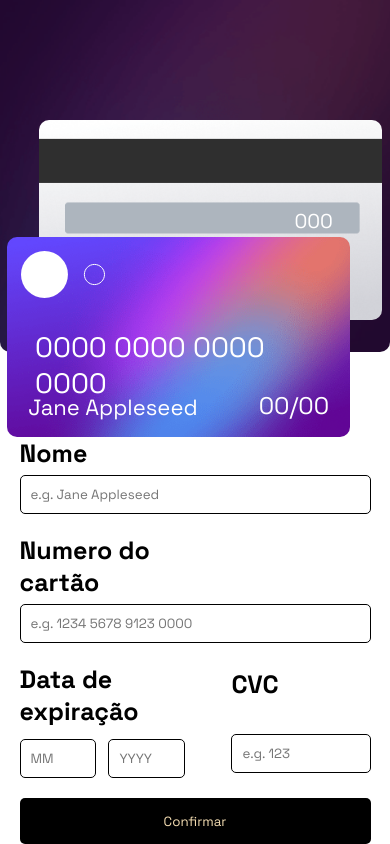
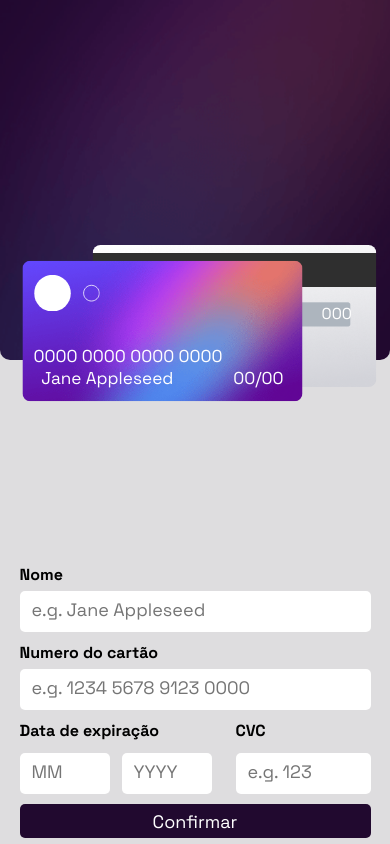
Before and after one commit to Willy-Braga/interactive-card-details-form, a plain HTML site: page index.html in a window 390 px wide. Drawn offline with Linux system fonts and the light colour scheme.

Commit message:
fix: correcting styles for mobile

```diff
--- a/src/css/styles.css
+++ b/src/css/styles.css
@@ -1,8 +1,8 @@
 body{
-    font-family: "Space Grotesk", system-ui;
     font-size: 18px;
     height: 100vh;
     justify-content: space-between;
+    background-color: rgb(222, 221, 223);
 }
 
 .background-card{
@@ -25,13 +25,14 @@ body{
     color: white;
     background: url(../images/bg-card-front.png) no-repeat center center;
     background-size: cover;
-    width: 88%;
-    height: 200px;
+    width: 92%;
+    height: 180px;
     border-radius: 10px;
     position: absolute;
-    left: 7px;
-    bottom: -85px;
+    left: -17px;
+    bottom: -61px;
     z-index: 2;
+    transform: scale(0.78);
 }
 
 .description-card div{
@@ -45,16 +46,16 @@ body{
 
 .description-card .number-card{
     position: absolute;
-    top: 92px;
-    left: 28px;
+    top: 108px;
+    left: 14px;
     width: 85%;
-    font-size: 28px;
+    font-size: 22px;
 }
 
 .img-logo{
     position: absolute;
-    left: 14px;
-    top: 14px;
+    left: 15px;
+    top: 18px;
 }
 
 .name-card{
@@ -62,7 +63,7 @@ body{
 }
 
 .date-card{
-    font-size: 24px;
+    font-size: 22px;
     text-align: end;
     width: 26%;
 }
@@ -80,12 +81,13 @@ body{
 .cvc-card-container{
     background: url(../images/bg-card-back.png) no-repeat center center;
     background-size: cover;
-    width: 88%;
-    height: 200px;
+    width: 92%;
+    height: 180px;
     position: absolute;
     border-radius: 10px;
-    right: 8px;
-    bottom: 32px;
+    right: -24px;
+    bottom: -46px;
+    transform: scale(0.79);
 }
 
 .cvc-card-container div{
@@ -94,29 +96,16 @@ body{
 
 .cvc-card-container .cvc-card{
     position: absolute;
-    right: 34px;
-    top: 88px;
+    right: 14px;
+    top: 74px;
     width: 20%;
     height: 29.5px;
     text-align: center;
     font-size: 20px;
 }
 
-
-
-
-
-
-
-
-
-
-
 /* Card Info */
 
-.card{
-    margin-top: 85px;
-}
 
 body, .card-input, .card-container, .expiry-date, .cvc-input {
     display: flex;
@@ -127,7 +116,8 @@ body, .card-input, .card-container, .expiry-date, .cvc-input {
     align-items: center;
     justify-content: center;
     width: 100%;
-    gap: 20px;
+    gap: 10px;
+    padding: 44px 0 6px 0;
 }
 
 .card-input {
@@ -137,14 +127,18 @@ body, .card-input, .card-container, .expiry-date, .cvc-input {
 
 .card-input input {
     width: 100%;
-    padding: 10px;
-    border: 1px solid black;
+    padding: 12px;
+    border: 1px solid var(--active-input-color);
     border-radius: 5px;
 }
 
-.card-input label{
-    font-size: 25px;
-    max-width: 216px;
+.card-input input::placeholder{
+    font-size: 18px;
+}
+
+.card-input label {
+    font-size: 16px;
+    max-width: 192px;
     font-weight: 800;
 }
 
@@ -152,12 +146,16 @@ body, .card-input, .card-container, .expiry-date, .cvc-input {
     display: flex;
     flex-direction: row;
     align-items: center;
-    justify-content: space-between;
-    gap: 46px;
+    gap: 24px;
 }
 
 .expiry-date{
     gap: 12px;
+    width: 58%;
+}
+
+.expiry-date label{
+    width: 214px;
 }
 
 .container-input-date{
@@ -165,21 +163,18 @@ body, .card-input, .card-container, .expiry-date, .cvc-input {
     gap: 12px;
 }
 
-.input-date{
-    padding-left: 10px;
-    border: 1px solid black;
+.cvc-input {
+    text-align: start;
+    gap: 12px;
+}
+
+.btn-input{
+    height: 34px;
+    background-color: var(--btn-color);
+    color: rgb(255, 255, 255);
     border-radius: 5px;
 }
 
-.btn-input{
-    height: 46px;
-    background: black;
-    color: wheat;
-    border-radius: 5px;
+.btn-text{
+    font-size: 18px;
 }
-
-.cvc-input {
-    text-align: start;
-    justify-content: space-between;
-    height: 105px;
-}
```
